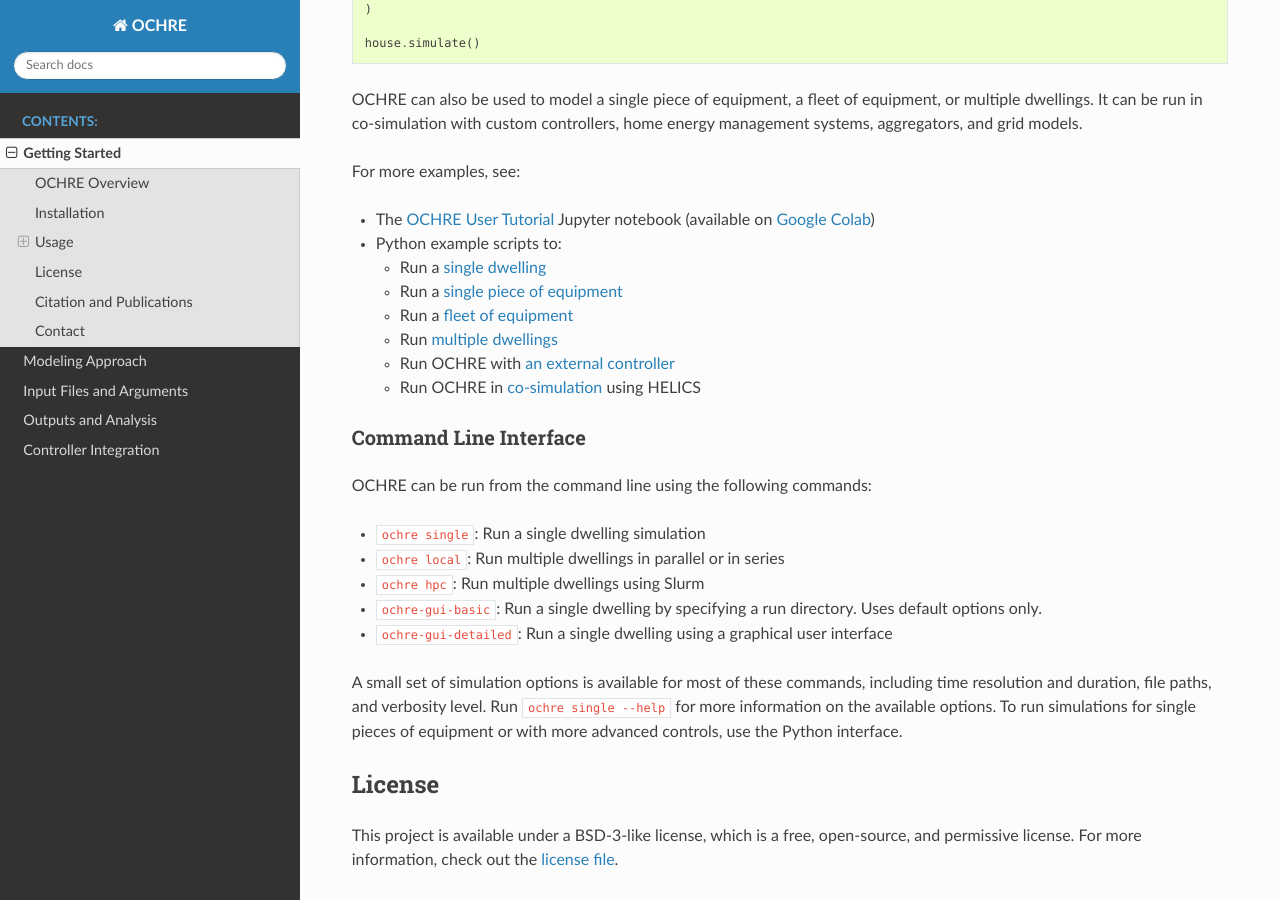
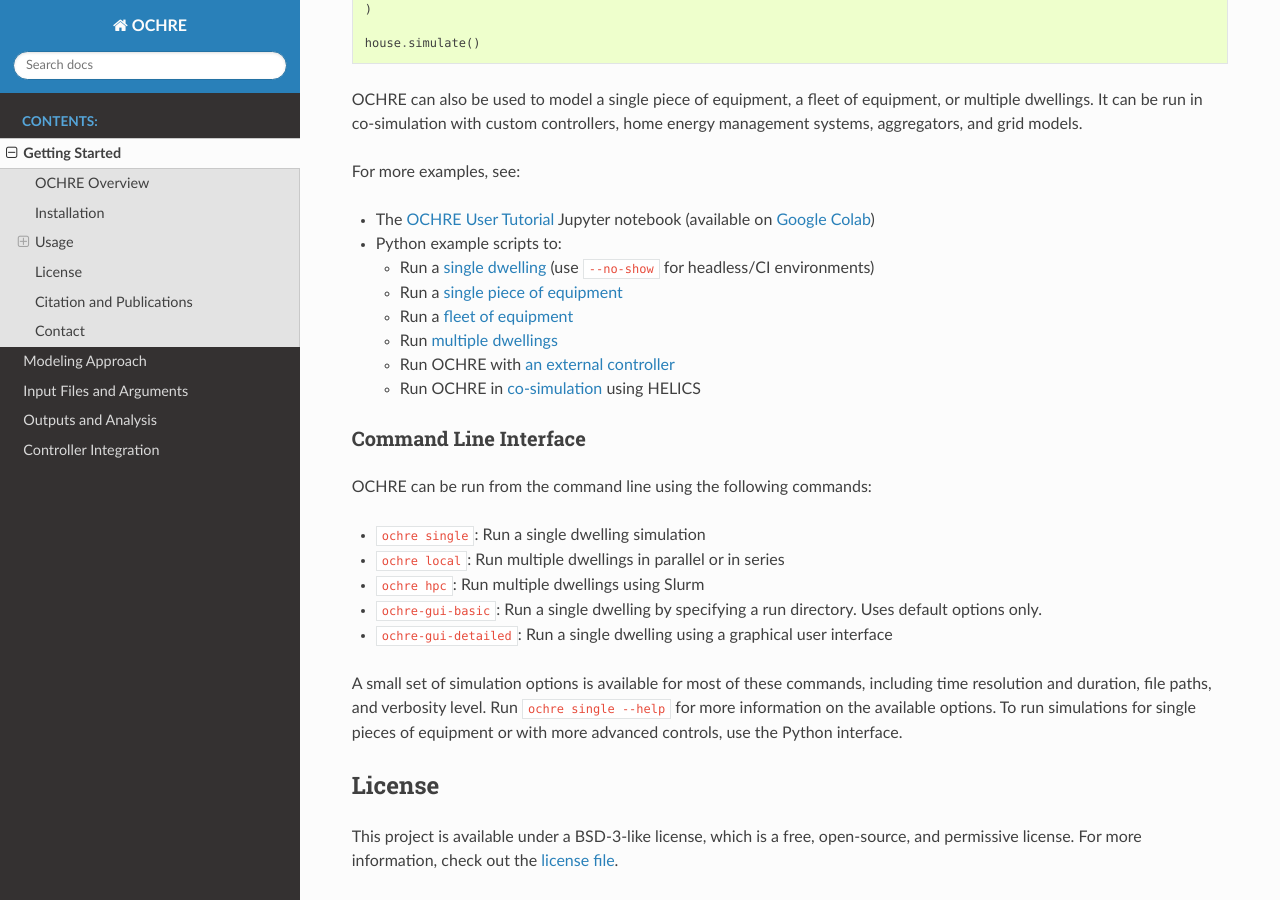
Before and after one commit to NREL/OCHRE, a Sphinx documentation site: the page built from docs/source/Introduction.rst, in a window 1280 px wide and 900 px high, scrolled down 1747 px. Built offline with Sphinx 7.4.7 and the Read the Docs theme 3.1.0, drawn with Linux system fonts in a browser that asks for light colours.

Commit message:
Add changelog and docs for run_dwelling test and HPWH fix

```diff
--- a/docs/source/Introduction.rst
+++ b/docs/source/Introduction.rst
@@ -117,7 +117,8 @@
 - Python example scripts to:
 
   - Run a `single dwelling
-    <https://github.com/NREL/OCHRE/blob/main/bin/run_dwelling.py>`__
+    <https://github.com/NREL/OCHRE/blob/main/bin/run_dwelling.py>`__ (use
+    ``--no-show`` for headless/CI environments)
 
   - Run a `single piece of equipment
     <https://github.com/NREL/OCHRE/blob/main/bin/run_equipment.py>`__
```
Also changed, not shown: changelog.md (+2 -0 lines).
